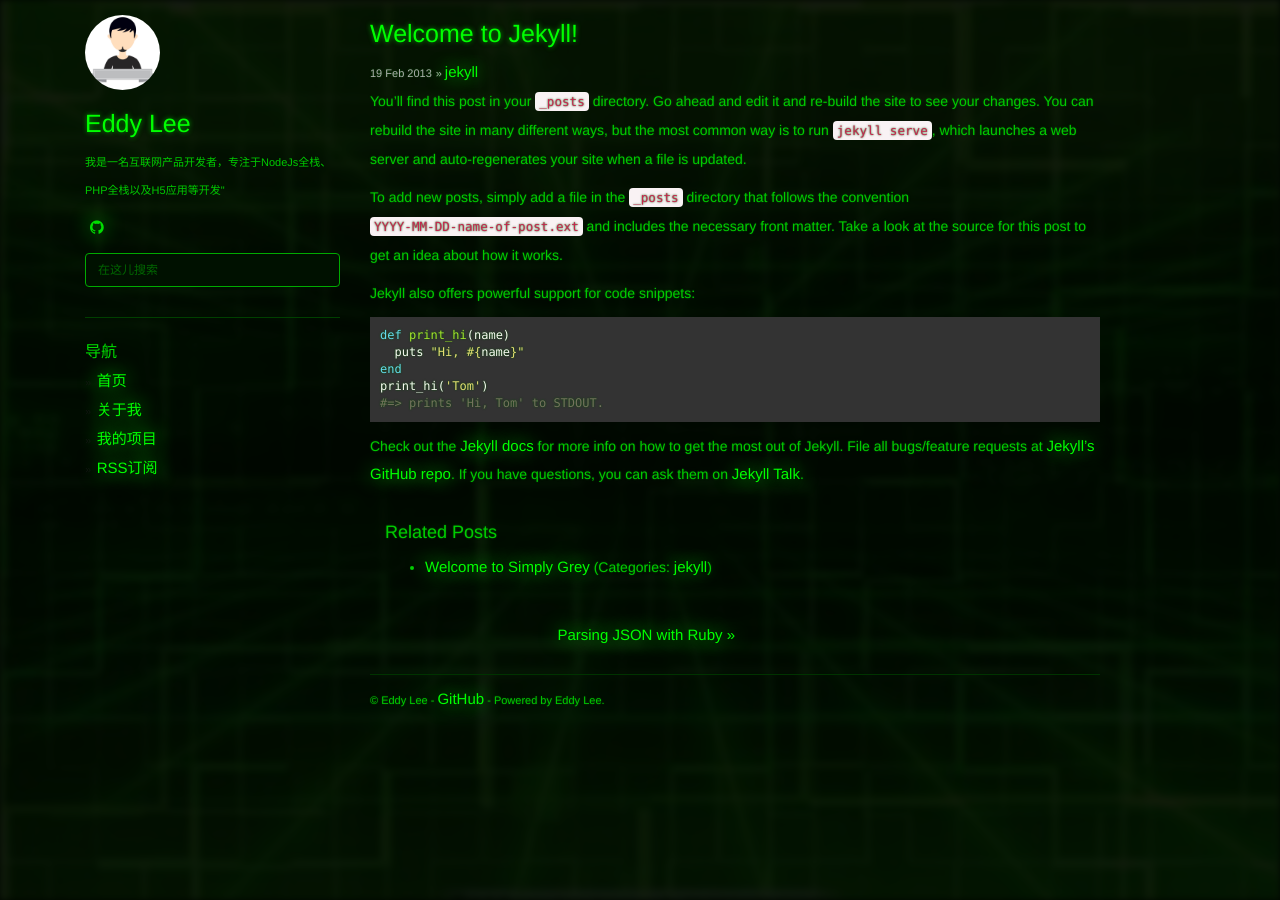
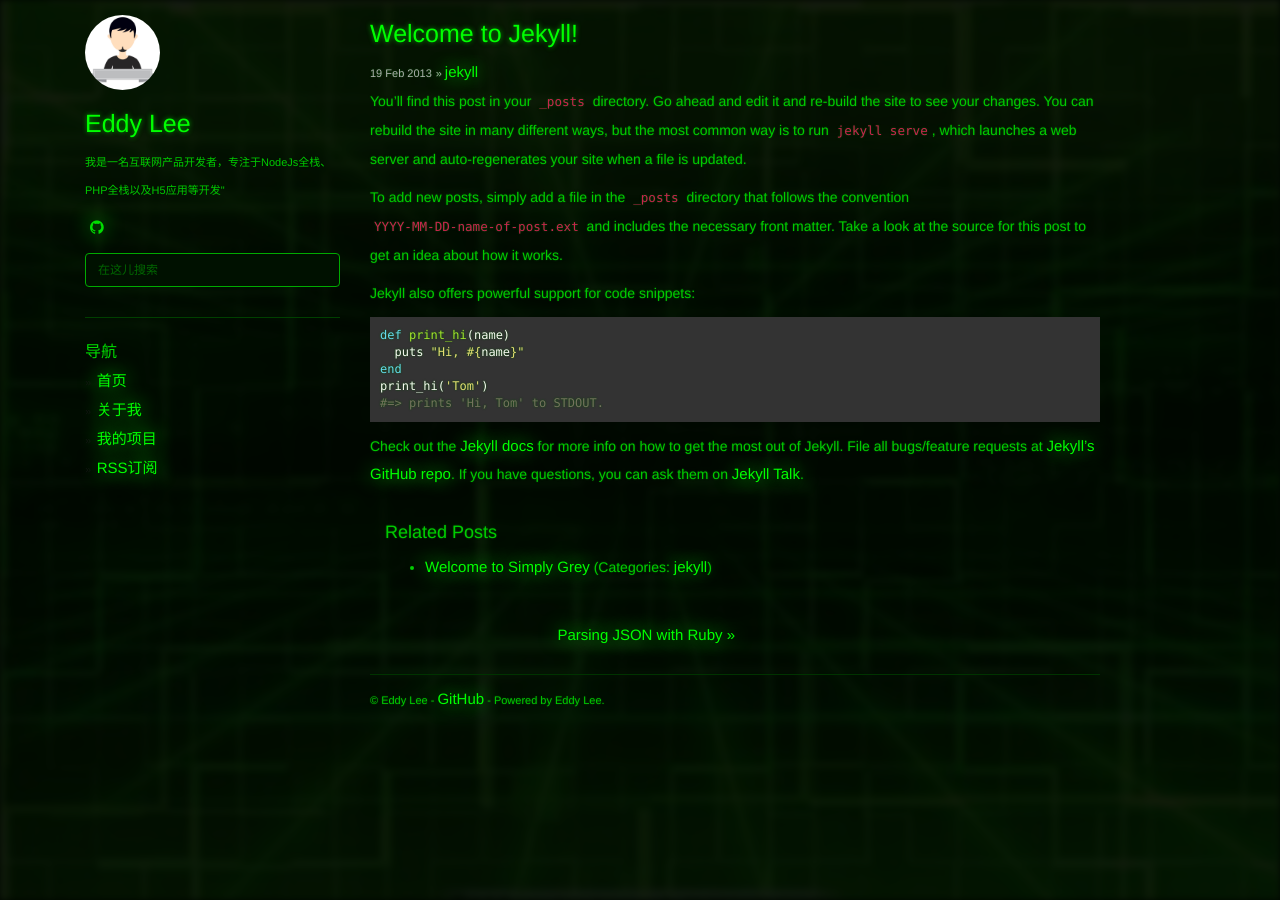
Before and after one commit to eddy2lee/eddy2lee.github.io, a Jekyll site: the page built from _posts/2016-04-19-welcome-to-jekyll.markdown, in a window 1280 px wide. Built offline with Jekyll 4.4.1, drawn with Linux system fonts in a browser that asks for light colours; nearby versions of some CDN libraries.

Commit message:
Update main.css

```diff
--- a/static/css/main.css
+++ b/static/css/main.css
@@ -253,3 +253,8 @@
 .search__result-date {
   display:none;
 }
+
+/*post*/
+code {
+  background:transparent;
+}
```
